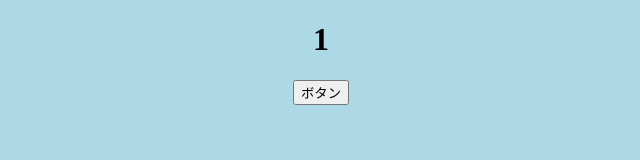
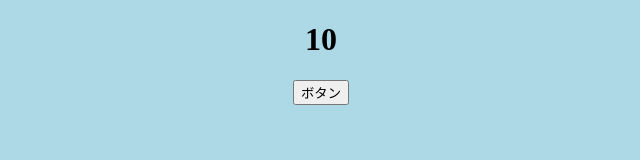
Before and after one commit to takuma123-type/counter-app, a Next.js app: page / in a window 1280 px wide. Shown: the top 160 px of the page, without its empty margins (319-959 px from the left). Built offline with nearby package versions, Linux system fonts and the light colour scheme.

Commit message:
書き直し

```diff
--- a/pages/index.jsx
+++ b/pages/index.jsx
@@ -5,12 +5,11 @@ import styles from '@/styles/Home.module.css'
 import { useCallback, useEffect, useState } from 'react'
 
 export default function Home() {
-  const [foo, setFoo] = useState(1);
+  const [foo, setFoo] = useState(10);
 
 
 const handleClick  = (e) => {
-  e.preventDefault();
-  setFoo(foo + 1);
+  setFoo(Foo => Foo + 1);
 };
 
 useEffect(() => {
```
